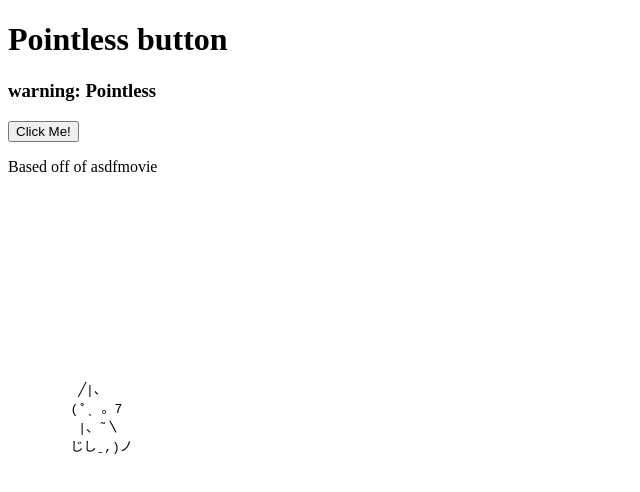
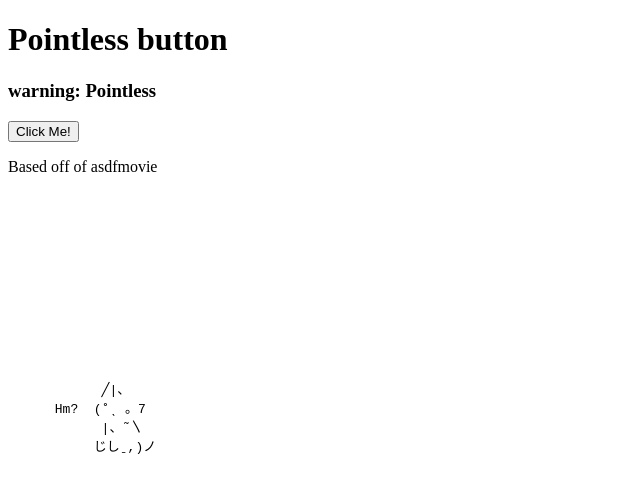
Before and after one commit to 29awells-maker/29awells-maker.github.io, a plain HTML site: page index.html in a window 1280 px wide. Shown: the whole page, without its empty margins (0-640 px from the left). Drawn offline with Linux system fonts and the light colour scheme.

Commit message:
added text to cat

```diff
--- a/index.html
+++ b/index.html
@@ -28,10 +28,10 @@
 </marquee>
 <p>
     <pre>
-         ╱|、
-        (˚ˎ 。7
-         |、˜〵
-        じしˍ,)ノ
+            ╱|、
+      Hm?  (˚ˎ 。7
+            |、˜〵
+           じしˍ,)ノ
     </pre>
 </p>
 </body>
```
